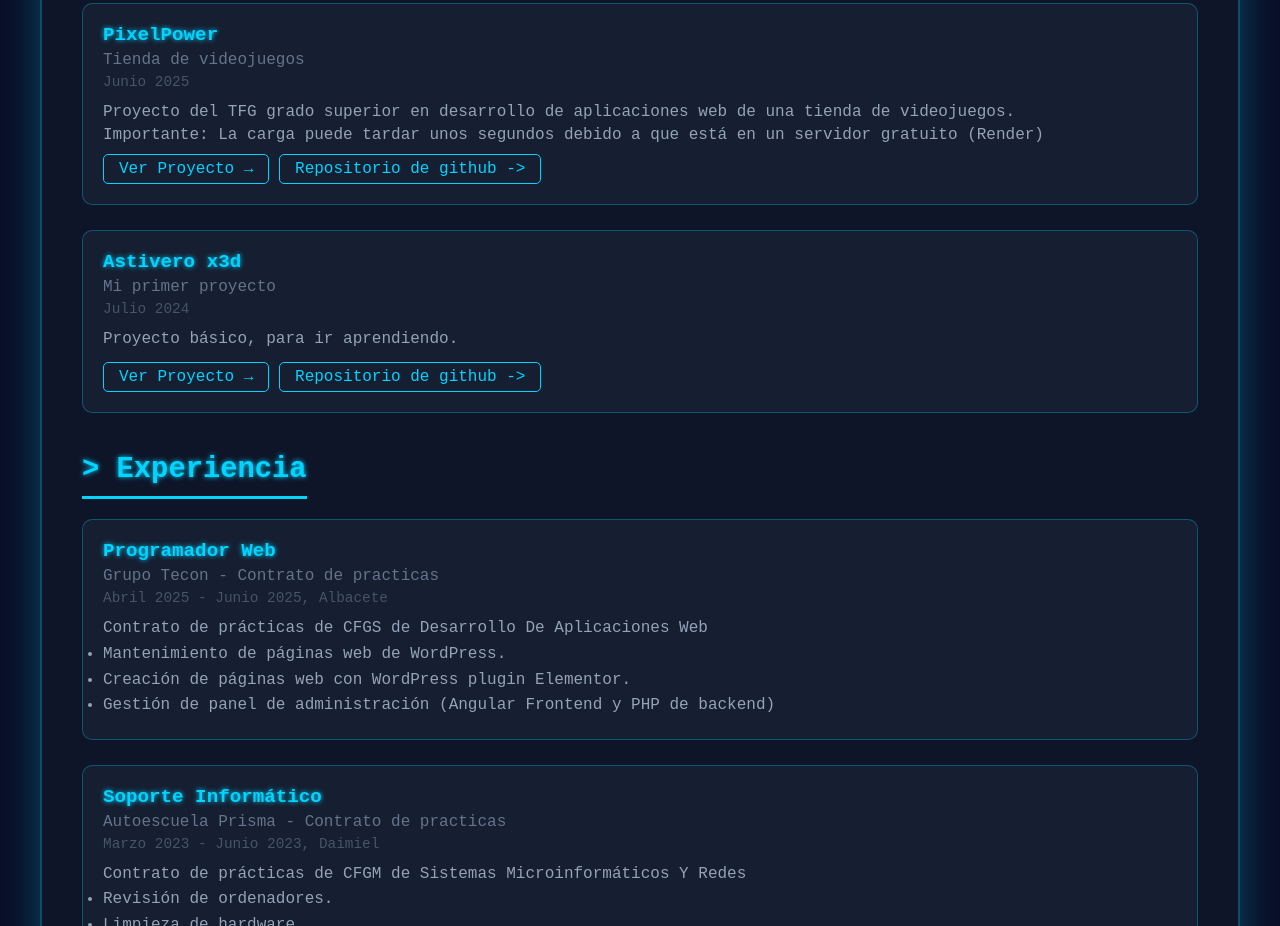
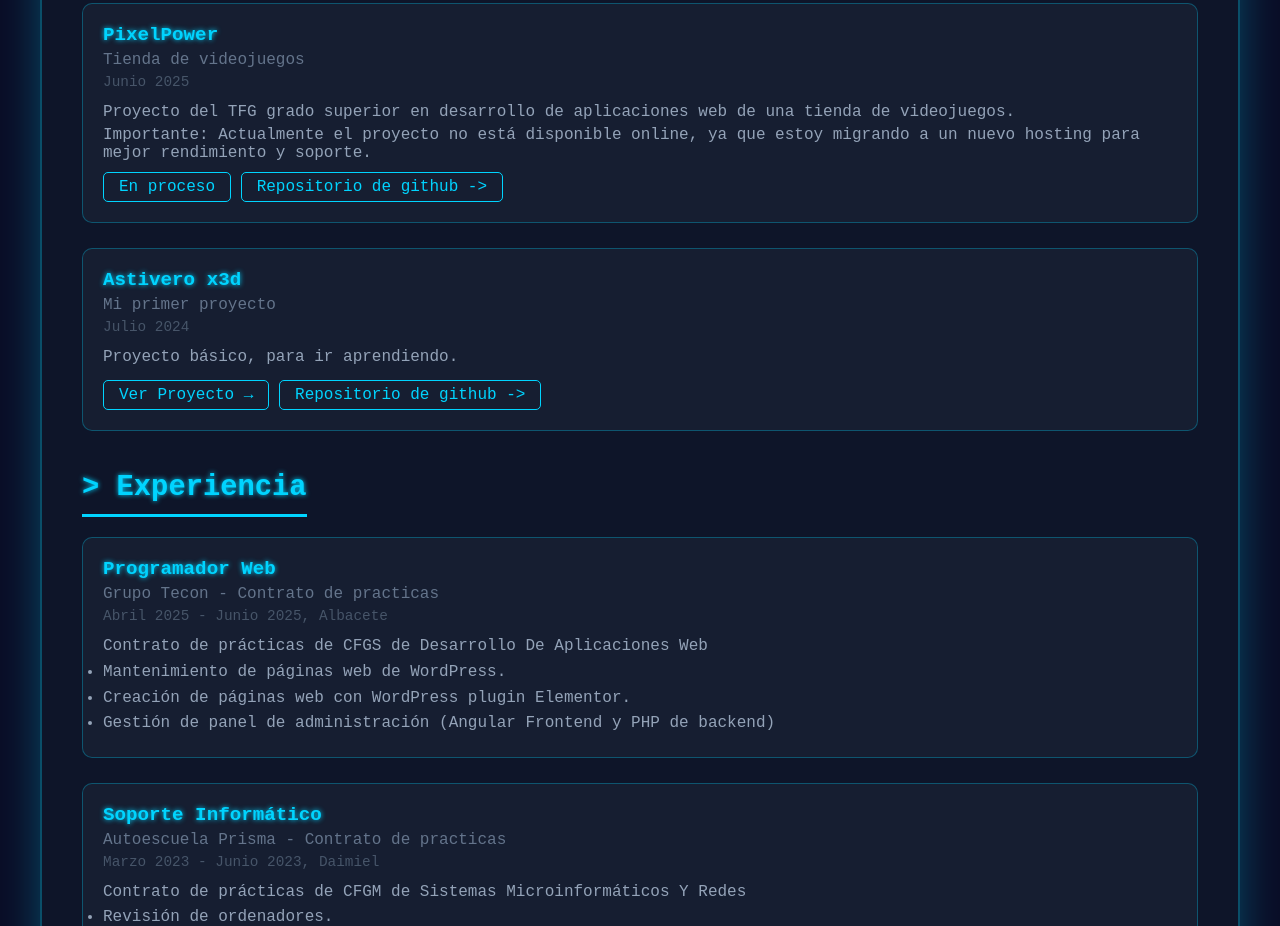
Before and after one commit to Astivero-x3d/curriculumismael.github.io, a plain HTML site: page index.html in a window 1280 px wide. Shown: the part 1540-2466 px from the top of the page. Drawn offline with Linux system fonts and the light colour scheme.

Commit message:
Update project status message in index.html

```diff
--- a/index.html
+++ b/index.html
@@ -86,9 +86,9 @@
                         Proyecto del TFG grado superior en desarrollo de aplicaciones web de una tienda de videojuegos.
                     </div>
                     <!-- Aviso sobre el tiempo de carga del servidor gratuito -->
-                    <p>Importante: La carga puede tardar unos segundos debido a que está en un servidor gratuito (Render)</p>
-                    <!-- Enlace al proyecto desplegado -->
-                    <a href="https://pixelpower.onrender.com" class="project-link">Ver Proyecto →</a>
+                    <p>Importante: Actualmente el proyecto no está disponible online, ya que estoy migrando a un nuevo hosting para mejor rendimiento y soporte.</p>
+                    <!-- Enlace deshabilitado porque el proyecto está en proceso -->
+                    <a style="cursor: not-allowed;" class="project-link" target="_blank">En proceso</a>
                     <!-- Enlace al repositorio de GitHub -->
                     <a href="https://github.com/Astivero-x3d/PixelPower" class="project-link" target="_blank">Repositorio de github -></a>
                 </div>
```
